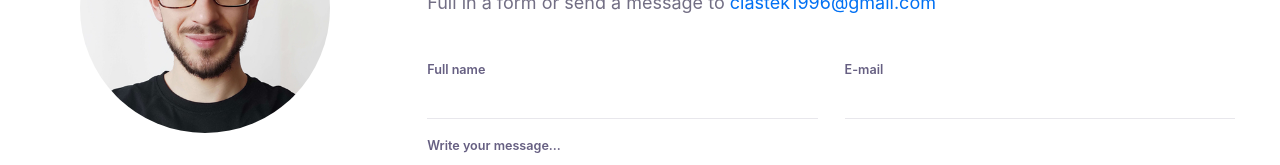
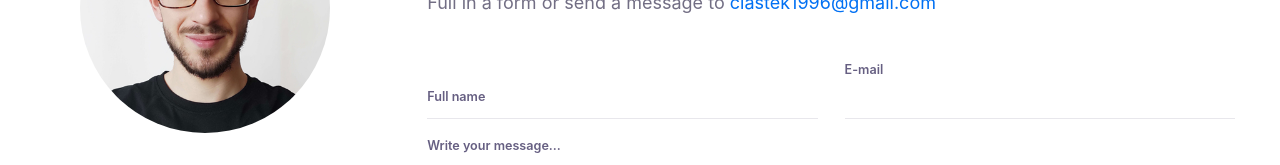
Before and after one commit to ciastek96/personal-website, a Next.js app: page /contact in a window 1280 px wide. Shown: the part 153-318 px from the top of the page. Built offline with nearby package versions, Linux system fonts and the light colour scheme.

Commit message:
added empty placeholders

```diff
--- a/components/ContactForm/ContactForm.js
+++ b/components/ContactForm/ContactForm.js
@@ -59,6 +59,7 @@ const ContactForm = ({ setIsModalOpen }) => {
             name="fullname"
             id="fullname"
             onChange={handleChange}
+            placeholder=" "
             required
           />
           <label htmlFor="fullname">Full name</label>
```
